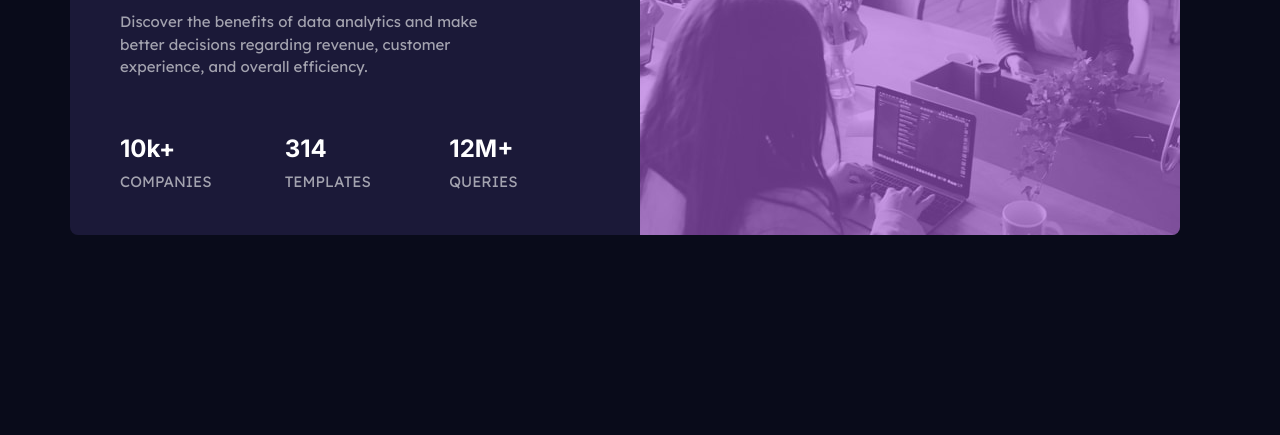
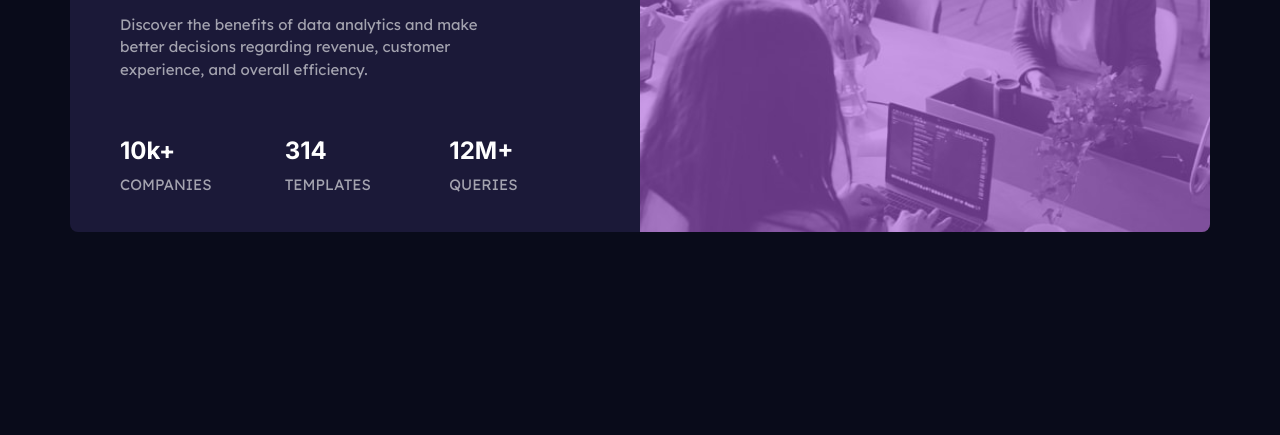
Before and after one commit to ashishbinu13/frontendmentor-staus-card, a plain HTML site: page index.html in a window 1280 px wide. Shown: the part 365-800 px from the top of the page. Drawn offline with nearby package versions, Linux system fonts and the light colour scheme.

Commit message:
modified css

```diff
--- a/styles.css
+++ b/styles.css
@@ -55,8 +55,8 @@ span {
   border-top-right-radius: 8px;
   border-bottom-right-radius: 8px;
   background-image: url(images/image-header-desktop.jpg);
-  height: 400px;
-  width: 540px;
+  background-repeat: no-repeat;
+  background-size: cover;
   padding: 0;
 }
 
@@ -64,7 +64,9 @@ span {
   border-top-right-radius: 8px;
   border-bottom-right-radius: 8px;
   background-color: hsl(277, 64%, 61%, 0.6);
-  height: 400px;
+  background-size: 100%;
+  background-repeat: repeat;
+  min-height: 100%;
 }
 
 @media (max-width: 768px) {
@@ -85,4 +87,8 @@ span {
   .right {
     background-image: url(images/image-header-mobile.jpg);
   }
+
+  .overlay {
+    height: 400px;
+  }
 }
```
